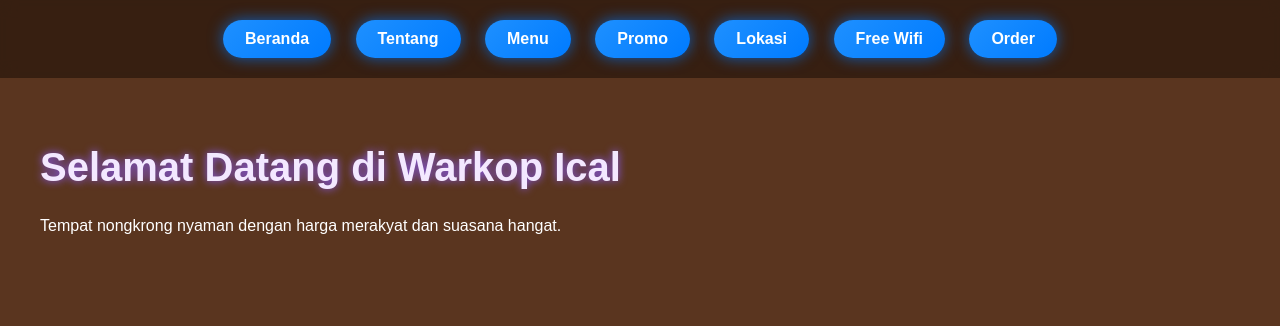
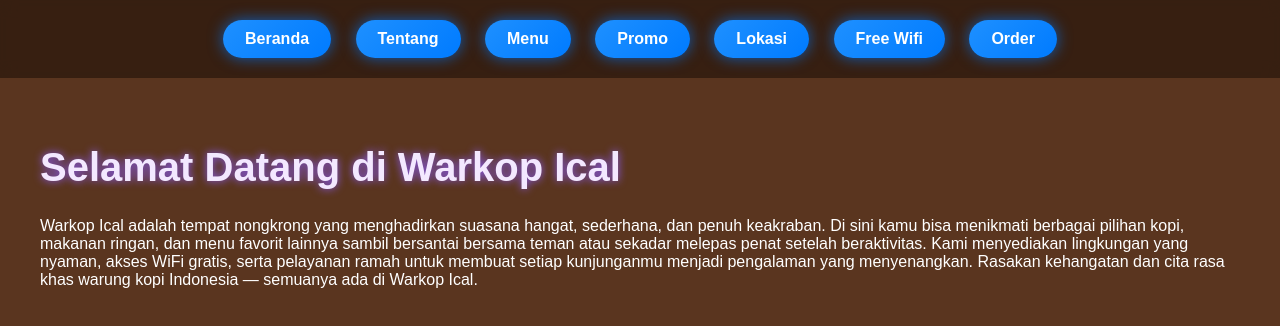
Before and after one commit to risalhusaini19-create/Warkop, a plain HTML site: page index.html in a window 1280 px wide. Drawn offline with Linux system fonts and the light colour scheme.

Commit message:
Revise welcome message and add cafe details
Updated the content of the welcome message and added details about the cafe's offerings.

```diff
--- a/index.html
+++ b/index.html
@@ -20,7 +20,9 @@
 
 <div class="container">
     <h1>Selamat Datang di Warkop Ical</h1>
-    <p>Tempat nongkrong nyaman dengan harga merakyat dan suasana hangat.</p>
+    <p>Warkop Ical adalah tempat nongkrong yang menghadirkan suasana hangat, sederhana, dan penuh keakraban. Di sini kamu bisa menikmati berbagai pilihan kopi, makanan ringan, dan menu favorit lainnya sambil bersantai bersama teman atau sekadar melepas penat setelah beraktivitas.
+Kami menyediakan lingkungan yang nyaman, akses WiFi gratis, serta pelayanan ramah untuk membuat setiap kunjunganmu menjadi pengalaman yang menyenangkan.
+Rasakan kehangatan dan cita rasa khas warung kopi Indonesia — semuanya ada di Warkop Ical.</p>
 </div>
 
 </body>
```
